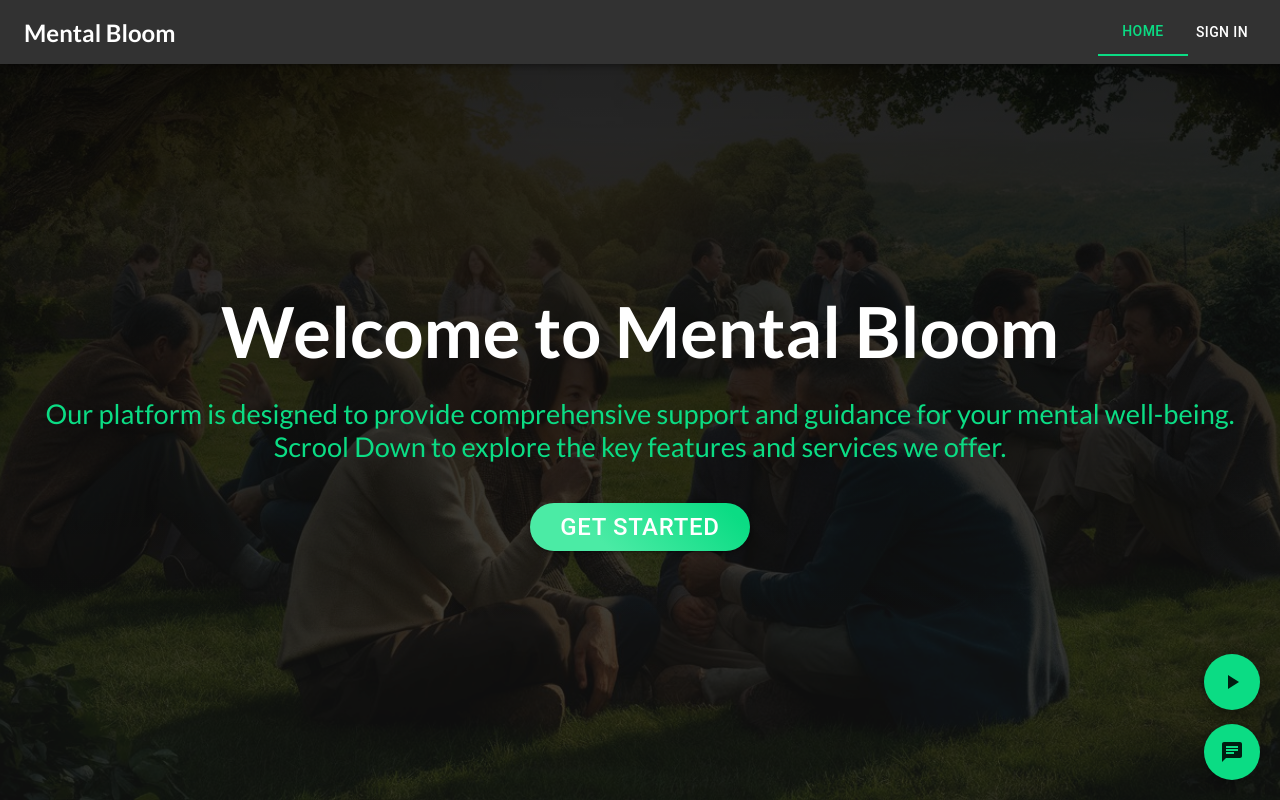
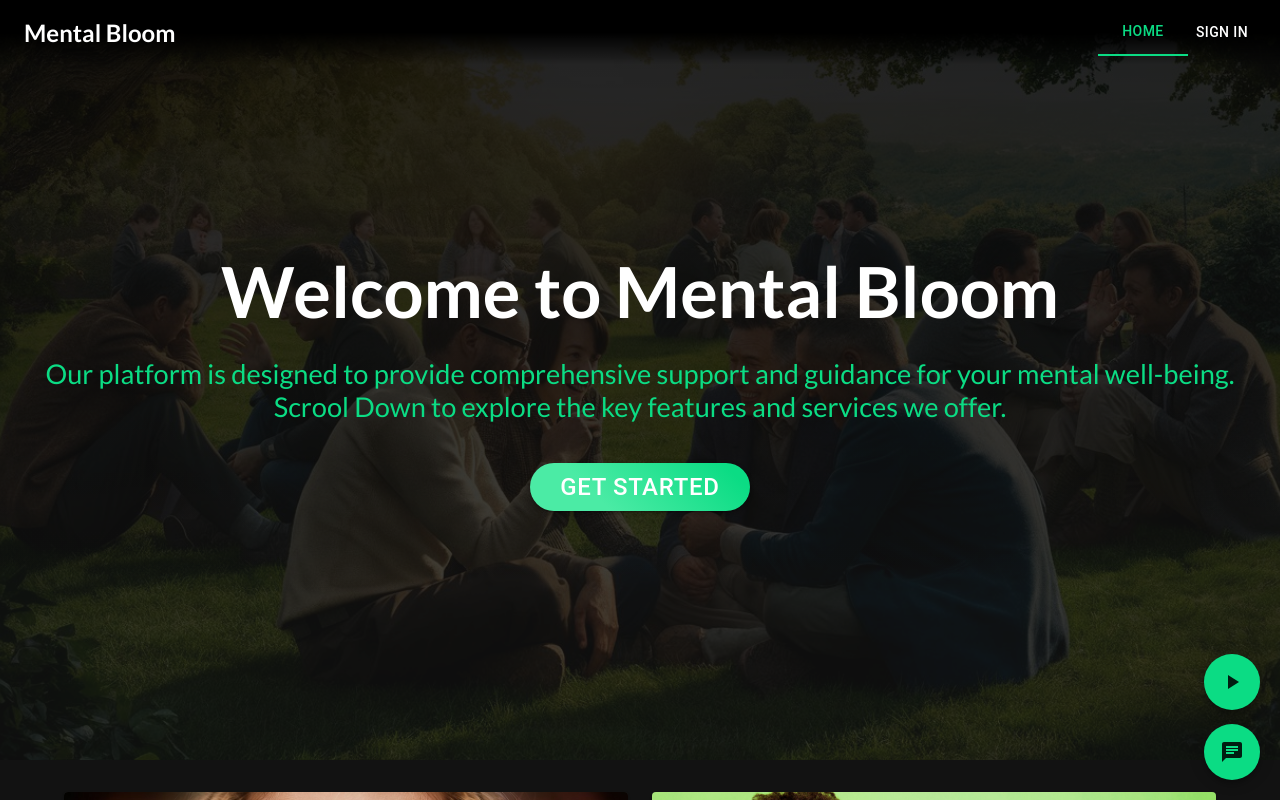
Before and after one commit to Chanuka-ChandraYapa/mental-health, a React (Create React App) app in the folder frontend/: page / in a window 1280 px wide. Shown: the top 800 px of the page. Built offline with nearby package versions, Linux system fonts and the light colour scheme; no server answers.

Commit message:
fixed minor bug

```diff
--- a/frontend/public/index.html
+++ b/frontend/public/index.html
@@ -12,7 +12,7 @@
       name="description"
       content="Web site created using create-react-app"
     />
-    <link rel="apple-touch-icon" href="%PUBLIC_URL%/logo192.png" />
+    <link rel="apple-touch-icon" href="%PUBLIC_URL%/robotf.png" />
     <!--
       manifest.json provides metadata used when your web app is installed on a
       user's mobile device or desktop. See https://developers.google.com/web/fundamentals/web-app-manifest/
@@ -27,7 +27,7 @@
       work correctly both with client-side routing and a non-root public URL.
       Learn how to configure a non-root public URL by running `npm run build`.
     -->
-    <title>React App</title>
+    <title>Mental Bloom</title>
   </head>
   <body>
     <noscript>You need to enable JavaScript to run this app.</noscript>
--- a/frontend/src/App.js
+++ b/frontend/src/App.js
@@ -72,7 +72,7 @@ const App = () => {
         <Router>
           <NavBar unreadCount={unreadCount} setUnreadCount={setUnreadCount} />
           {/* <RobotAnimation /> */}
-          <Box mt={isMobile ? 5 : 5}></Box>
+          <Box mt={isMobile ? 0 : 0}></Box>
           {!isMobile && <ChatDrawer />}
           <Music />
           <Routes>
--- a/frontend/src/components/NavBar.js
+++ b/frontend/src/components/NavBar.js
@@ -188,8 +188,17 @@ const NavBar = ({ unreadCount, setUnreadCount }) => {
   );
 
   return (
-    <AppBar position="fixed">
-      <Toolbar>
+    <AppBar
+      position="fixed"
+      sx={{ background: "transparent", boxShadow: "none" }}
+    >
+      <Toolbar
+        sx={{
+          background:
+            "linear-gradient(to bottom, rgba(0, 0, 0, 1) 50%, rgba(63, 81, 181, 0))",
+          height: "64px", // Adjust this to your AppBar height
+        }}
+      >
         <Typography variant="h6" sx={{ flexGrow: 1 }}>
           Mental Bloom
         </Typography>
```
